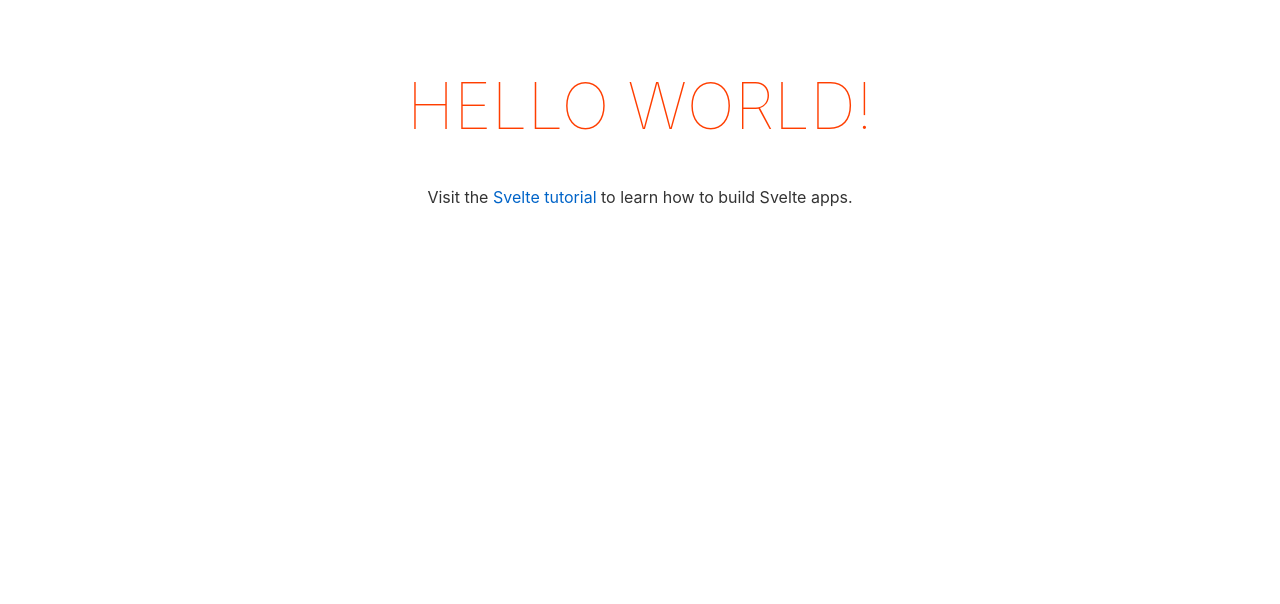
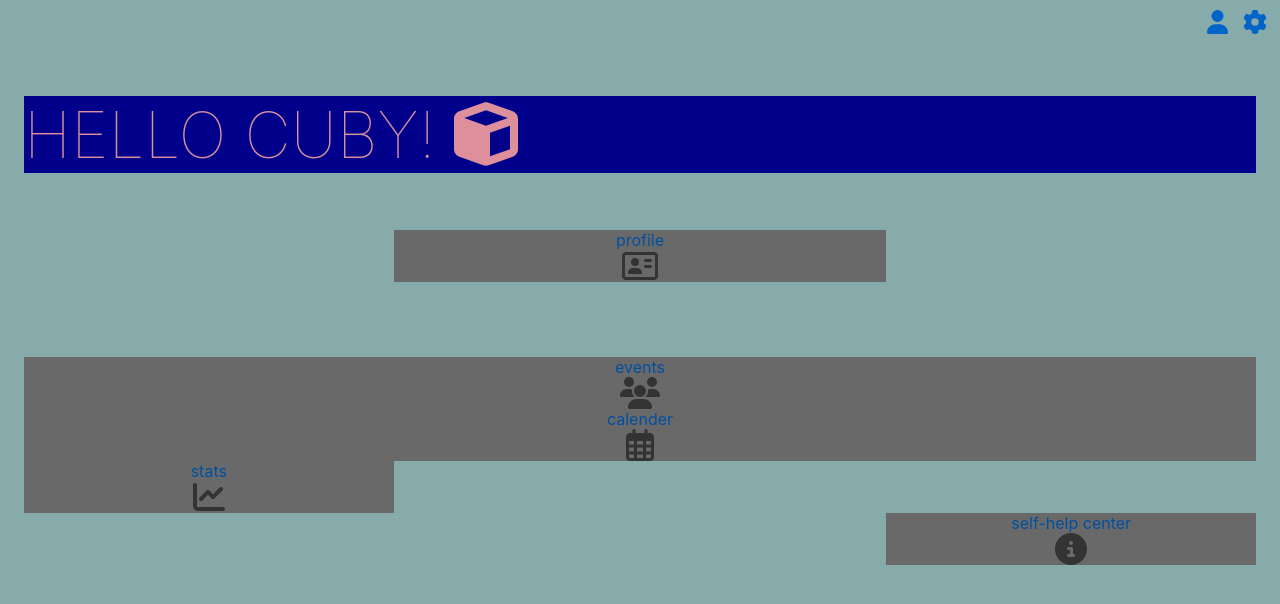
Before and after one commit to bout0047/Cuby, a Svelte app: page / in a window 1280 px wide. Shown: the top 604 px of the page. Built offline with nearby package versions, Linux system fonts and the light colour scheme.

Commit message:
home page start

```diff
--- a/package.json
+++ b/package.json
@@ -21,6 +21,7 @@
     "svelte": "^3.55.0"
   },
   "dependencies": {
+    "@fortawesome/fontawesome-free": "^6.4.2",
     "sirv-cli": "^2.0.0"
   }
 }
--- a/src/App.svelte
+++ b/src/App.svelte
@@ -1,22 +1,50 @@
 <script>
 	export let name;
+	import SettingsMenu from "./SettingsMenu.svelte";
+	import "@fortawesome/fontawesome-free/js/all.js";
 </script>
 
+<SettingsMenu />
 <main>
-	<h1>Hello {name}!</h1>
-	<p>Visit the <a href="https://svelte.dev/tutorial">Svelte tutorial</a> to learn how to build Svelte apps.</p>
+	<div id="cubyconnect" class="cubyconnect">
+		<a href="cubyconnect"
+			><h1>Hello {name}! <i class="fa-solid fa-cube" /></h1></a
+		>
+	</div>
+
+	<div class="profile">
+		<a href="">profile</a><br />
+		<i class="fa-regular fa-address-card icons" />
+	</div>
+	<div class="top>">
+		<div class="events">
+			<a href="">events</a><br /><i class="fa-solid fa-users icons" />
+		</div>
+		<div class="calender">
+			<a href="">calender</a><br />
+			<i class="fa-regular fa-calendar-days icons" />
+		</div>
+	</div>
+	<div class="bottom">
+		<div class="stats">
+			<a href="">stats</a><br /><i class="fa-solid fa-chart-line icons" />
+		</div>
+		<div class="self-help">
+			<a href="">self-help center</a><br /><i
+				class="fa-solid fa-circle-info icons"
+			/>
+		</div>
+	</div>
 </main>
 
 <style>
 	main {
-		text-align: center;
 		padding: 1em;
-		max-width: 240px;
 		margin: 0 auto;
 	}
 
 	h1 {
-		color: #ff3e00;
+		color: rgb(221, 143, 156);
 		text-transform: uppercase;
 		font-size: 4em;
 		font-weight: 100;
@@ -27,4 +55,55 @@
 			max-width: none;
 		}
 	}
+	:global(body) {
+		background-color: #87abab;
+	}
+
+	.profile {
+		background-color: dimgray;
+		text-align: center;
+		margin-bottom: 2cm;
+		margin-left: 30%;
+		margin-right: 30%;
+		margin-top: 1.5cm;
+	}
+
+	.calender {
+		background-color: dimgray;
+		text-align: center;
+		/* margin-left: 70%;
+		margin-bottom: 1cm; */
+	}
+
+	.events {
+		background-color: dimgray;
+		text-align: center;
+		/* margin-right: 70%; */
+	}
+
+	.stats {
+		background-color: dimgray;
+		text-align: center;
+		margin-right: 70%;
+	}
+
+	.self-help {
+		background-color: dimgray;
+		text-align: center;
+		margin-left: 70%;
+	}
+
+	.cubyconnect {
+		background-color: darkblue;
+	}
+
+	.icons {
+		font-size: xx-large;
+	}
+
+	.top {
+		display: inline-block;
+		font-size: 20px;
+		padding: 20px;
+	}
 </style>
--- /dev/null
+++ b/src/SettingsMenu.svelte
@@ -0,0 +1,17 @@
+<script>
+    console.log('hekp');
+</script>
+<main>
+    <div class="top-right">
+        <a href="Profile.svelte"><i class="fa-solid fa-user" style="padding-right: 8px;"></i></a>
+        <a href="Settings.svelte"><i class="fa-solid fa-gear"></i></a>
+    </div>
+</main>
+
+<style>
+    .top-right {
+        text-align: right;
+        font-size: x-large;
+        padding-right: 5px;
+    }
+</style>
--- a/src/main.js
+++ b/src/main.js
@@ -3,7 +3,7 @@ import App from './App.svelte';
 const app = new App({
 	target: document.body,
 	props: {
-		name: 'world'
+		name: 'CUBY'
 	}
 });
 
```
Also changed, not shown: src/Settings.svelte (added), 2 other files (tests, documents, lock files or other folders).
